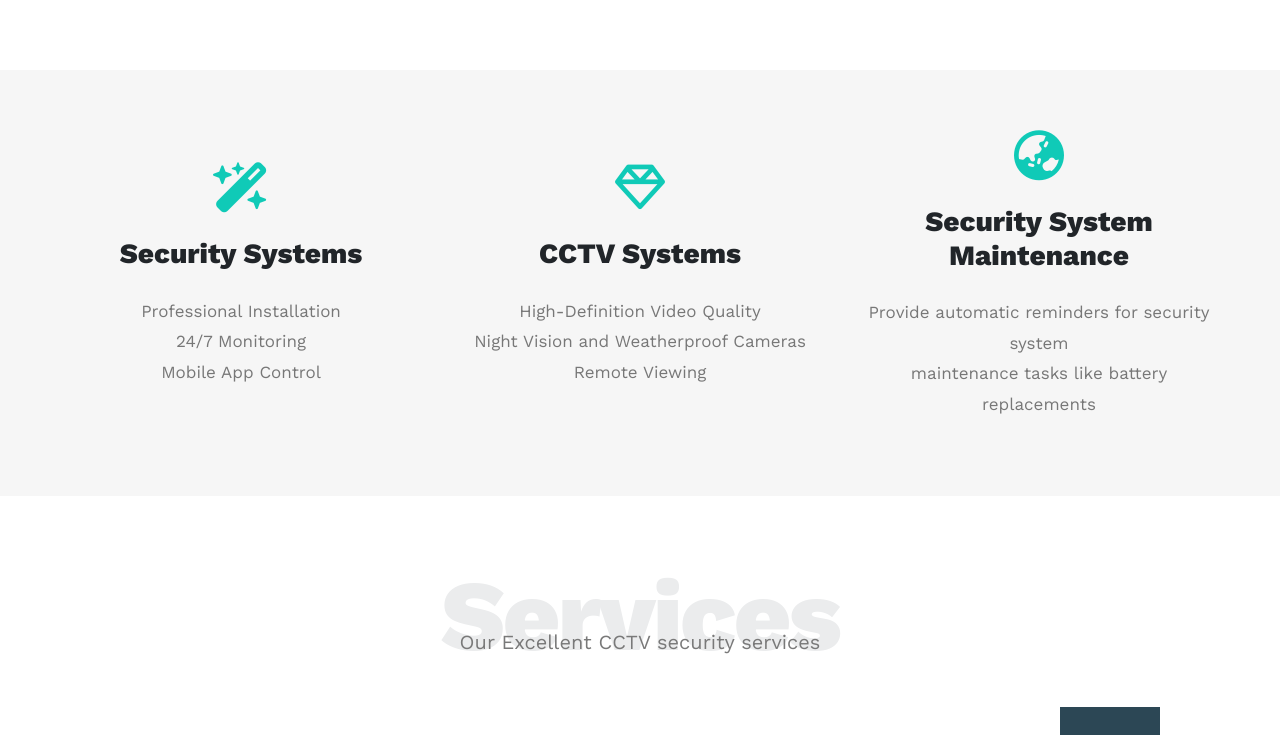
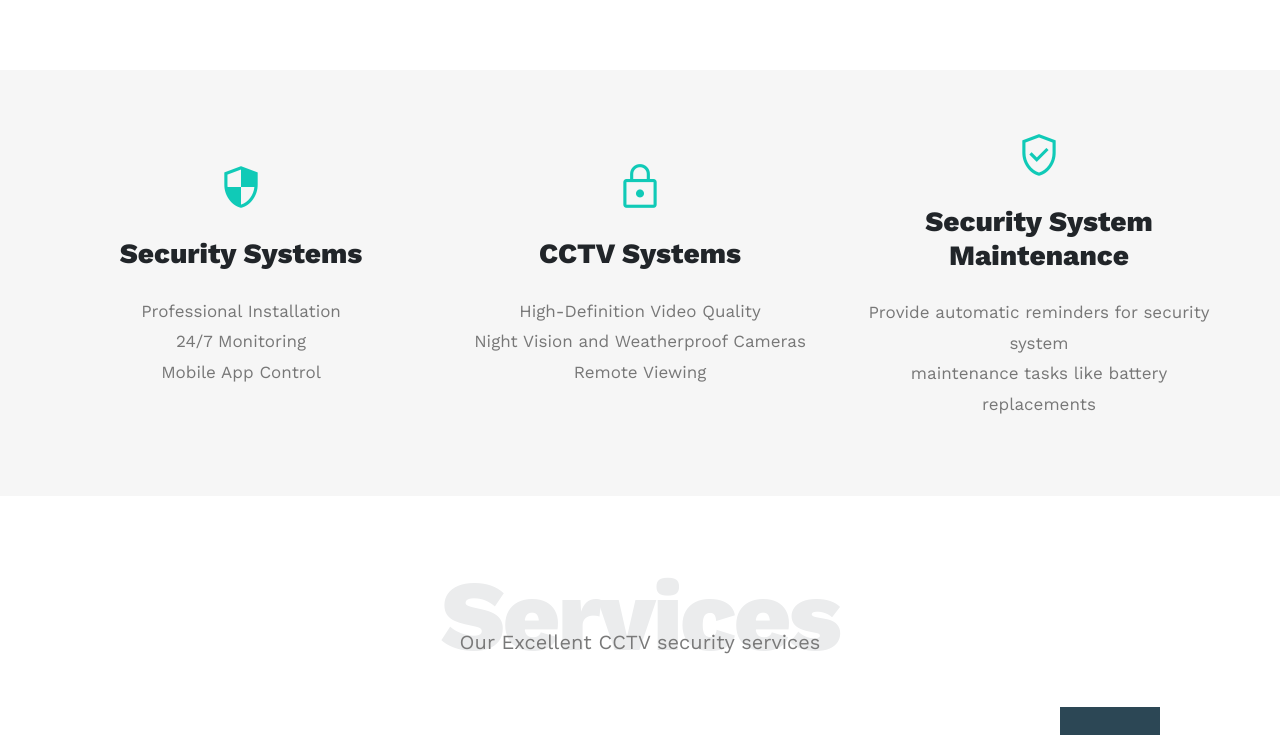
Before and after one commit to Sayed-Ashraf/Berimbolo-Security-System, a plain HTML site: page index.html in a window 1280 px wide. Shown: the part 880-1615 px from the top of the page. Drawn offline with nearby package versions, Linux system fonts and the light colour scheme.

Commit message:
first commit

```diff
--- a/css/style.css
+++ b/css/style.css
@@ -232,7 +232,7 @@ header .links ul li:not(:last-child){
     width: 30%
 }
 
-#features .container i{
+#features .container span{
     font-size: 50px;
     color: var(--main-color);
     margin-bottom: 25px;
@@ -258,6 +258,10 @@ header .links ul li:not(:last-child){
 
 #services .special-title{
     text-align: center;
+}
+
+#services .container i{
+    color: #10cab7;
 }
 
 #services .special-title h3{
--- a/index.html
+++ b/index.html
@@ -4,7 +4,7 @@
     <meta charset="UTF-8">
     <meta name="viewport" content="width=device-width, initial-scale=1.0">
     <link rel="icon" href="assets/lock-logo.jpg">
-    <link rel="stylesheet" href="https://cdnjs.cloudflare.com/ajax/libs/font-awesome/6.5.2/css/all.min.css" integrity="sha512-SnH5WK+bZxgPHs44uWIX+LLJAJ9/2PkPKZ5QiAj6Ta86w+fsb2TkcmfRyVX3pBnMFcV7oQPJkl9QevSCWr3W6A==" crossorigin="anonymous" referrerpolicy="no-referrer" />
+    <link rel="stylesheet" href="https://fonts.googleapis.com/css2?family=Material+Symbols+Outlined:opsz,wght,FILL,GRAD@24,400,0,0" />
     <link rel="stylesheet" href="https://cdn.jsdelivr.net/npm/bootstrap@5.3.2/dist/css/bootstrap.min.css" integrity="sha384-T3c6CoIi6uLrA9TneNEoa7RxnatzjcDSCmG1MXxSR1GAsXEV/Dwwykc2MPK8M2HN" crossorigin="anonymous">
     <link rel="stylesheet" href="css/normalize.css">
     <link rel="stylesheet" href="css/style.css">
@@ -54,17 +54,24 @@
     <section id="features">
         <div class="container">
             <div>
-                <i class="fa-solid fa-wand-magic-sparkles"></i>
+                <!-- <i class="fa-sharp fa-solid fa-shield-halved"></i> -->
+                <span class="material-symbols-outlined">
+                    security
+                </span>
                 <h3>Security Systems</h3>
                 <p>Professional Installation <br> 24/7 Monitoring <br> Mobile App Control</p>
             </div>
             <div>
-                <i class="far fa-gem fa-3x"></i>
+                <span class="material-symbols-outlined">
+                    lock
+                    </span>
                 <h3>CCTV Systems</h3>
                 <p>High-Definition Video Quality <br> Night Vision and Weatherproof Cameras <br> Remote Viewing</p>
             </div>
             <div>
-                <i class="fas fa-globe-asia fa-3x"></i>
+                <span class="material-symbols-outlined">
+                    verified_user
+                    </span>
                 <h3>Security System Maintenance</h3>
                 <p>Provide automatic reminders for security system <br> maintenance tasks like battery replacements</p>
             </div>
@@ -205,5 +212,6 @@
         <p>Copyright © 2023 <a href="">Berimbolo  Security</a> All rights reserved</p>
     </footer>
     <!-- Footer End -->
+    <script src="https://kit.fontawesome.com/567621e704.js" crossorigin="anonymous"></script>
 </body>
 </html>
```
